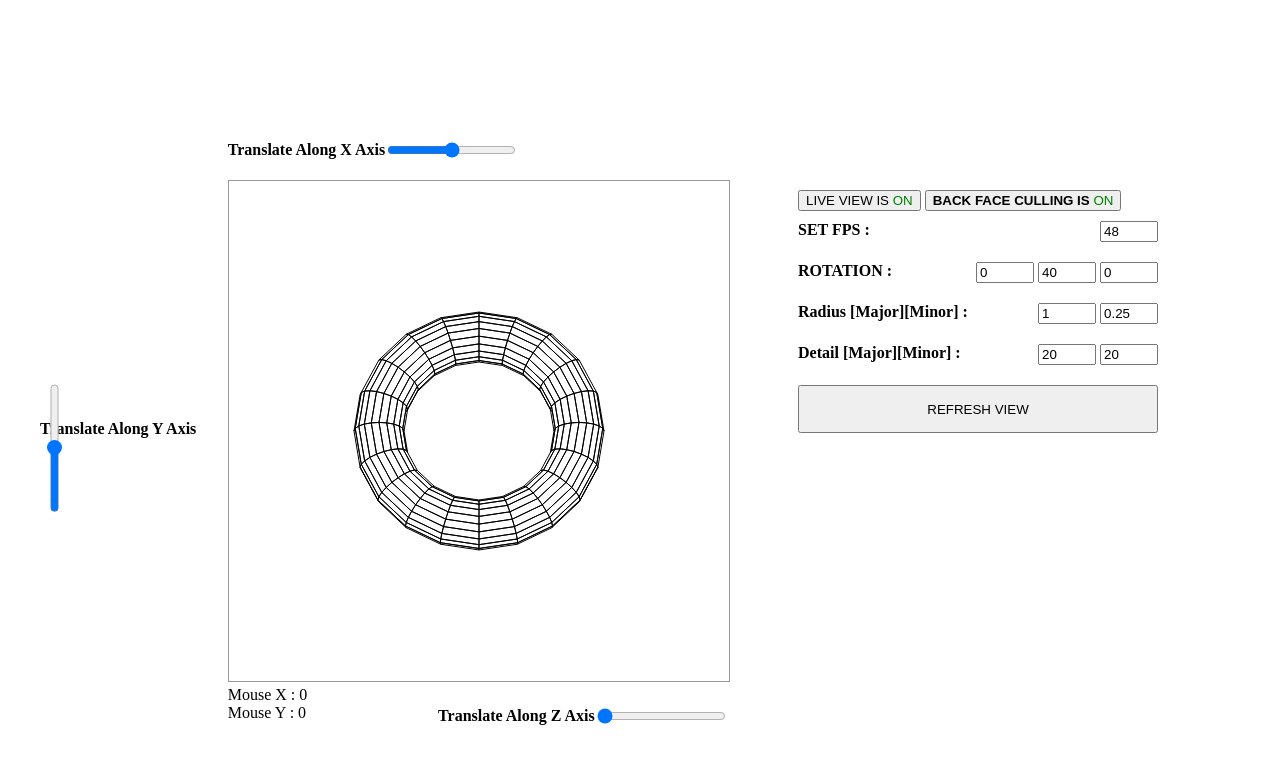
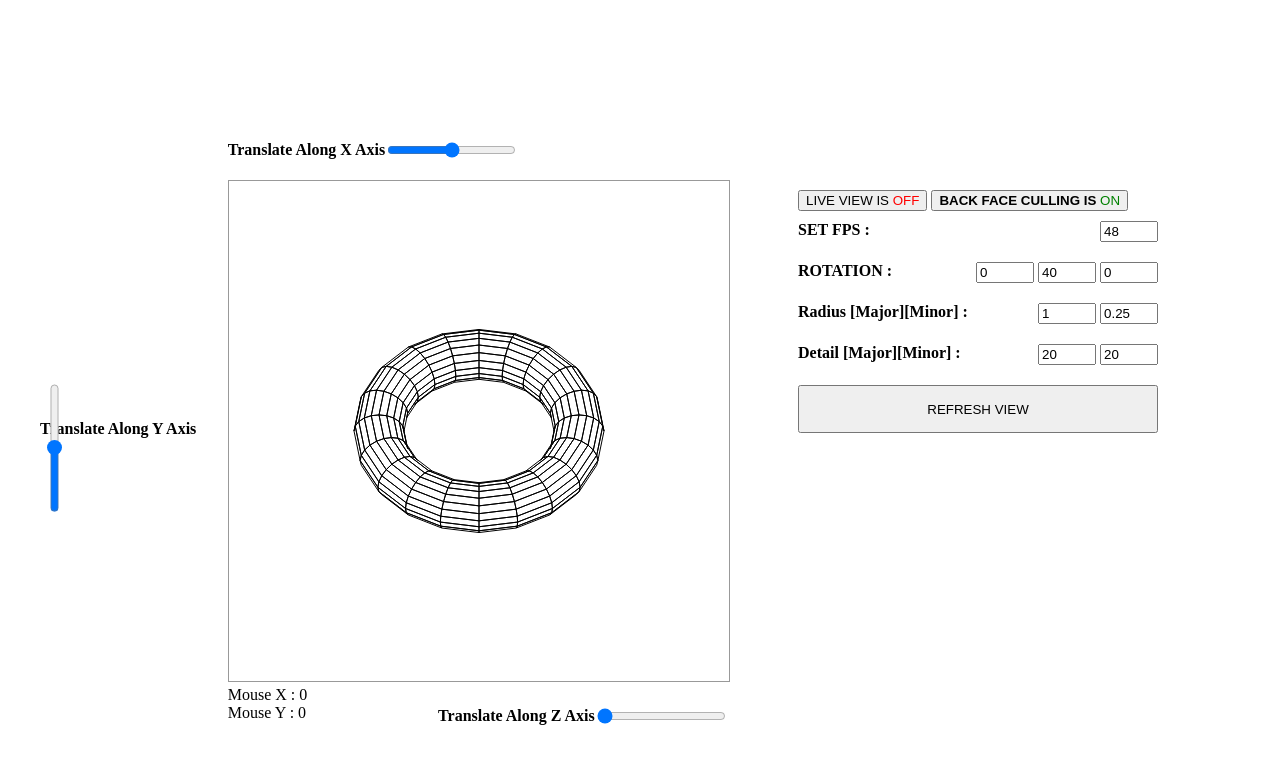
Before and after one commit to carinama1/3DCGATORUS, a plain HTML site: page index.html in a window 1280 px wide. Drawn offline with Linux system fonts and the light colour scheme.

Commit message:
push origin

```diff
--- a/index.html
+++ b/index.html
@@ -74,7 +74,7 @@
       </div>
       <div style="width: 500px; height: 500px">
         <button style="margin-bottom: 10px" id="rotationButton">
-          LIVE VIEW IS <span style="color: green">ON</span>
+          LIVE VIEW IS <span style="color: red">OFF</span>
         </button>
 
         <button style="margin-bottom: 10px" id="backfaceButton">
--- a/main.js
+++ b/main.js
@@ -2,7 +2,7 @@ const c = document.getElementById("mainCanvas");
 const ctx = c.getContext("2d");
 const MX = document.getElementById("mouseX");
 const MY = document.getElementById("mouseY");
-let isRotating = true;
+let isRotating = false;
 let isPartiallyDrawn = false;
 // import Cube from "./modules/Cube.js";
 // import Sphere from "./modules/Sphere.js";
@@ -146,9 +146,9 @@ const torus1 = new Torus(
 );
 
 torus1.generateTorus();
-// torus1.rotateTorusX(0);
-// torus1.rotateTorusY(0);
-// torus1.rotateTorusZ(0);
+torus1.rotateTorusX(rotationX);
+torus1.rotateTorusY(rotationY);
+torus1.rotateTorusZ(rotationZ);
 torus1.drawTorus();
 
 const realtimefunction = () => {
```
